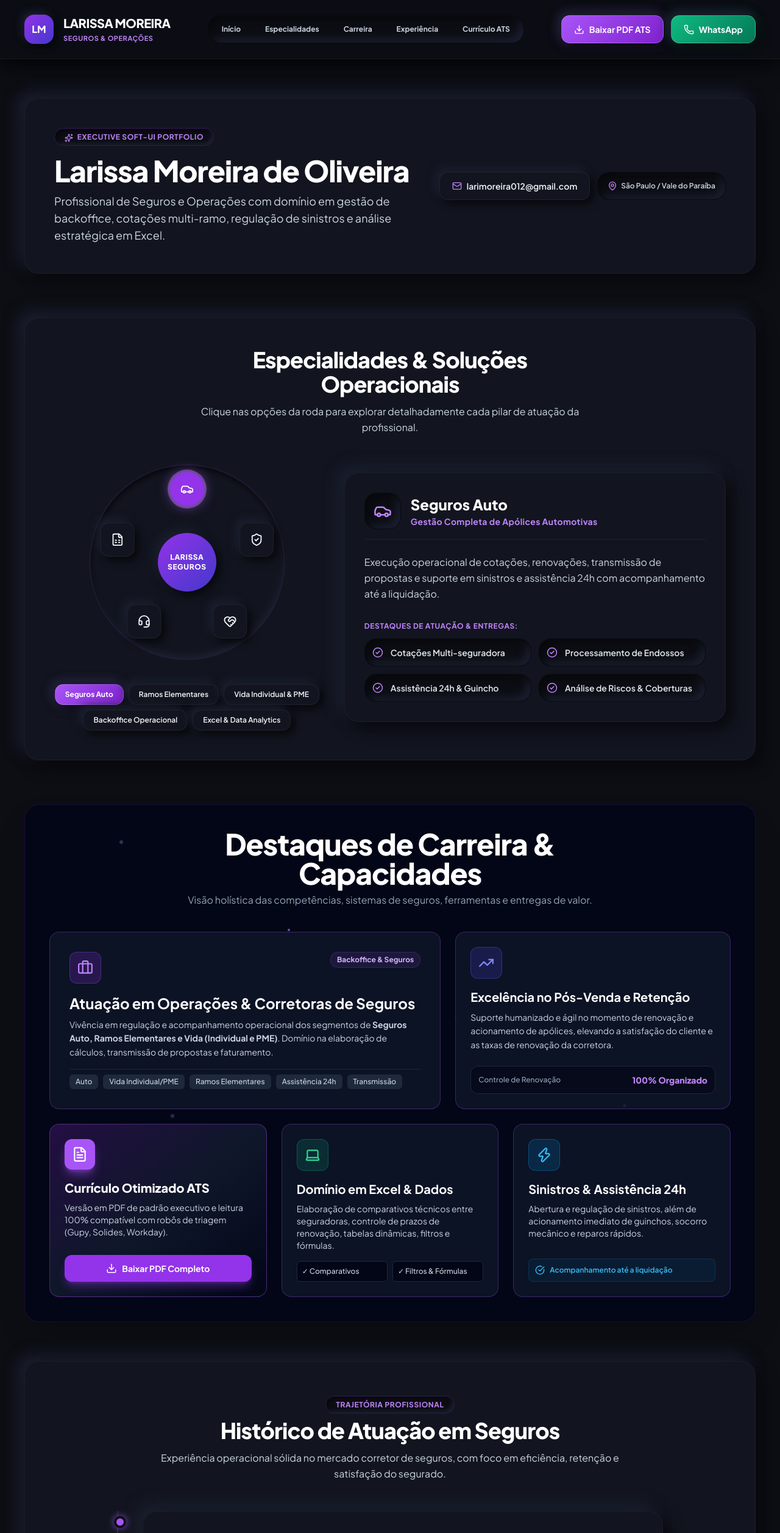
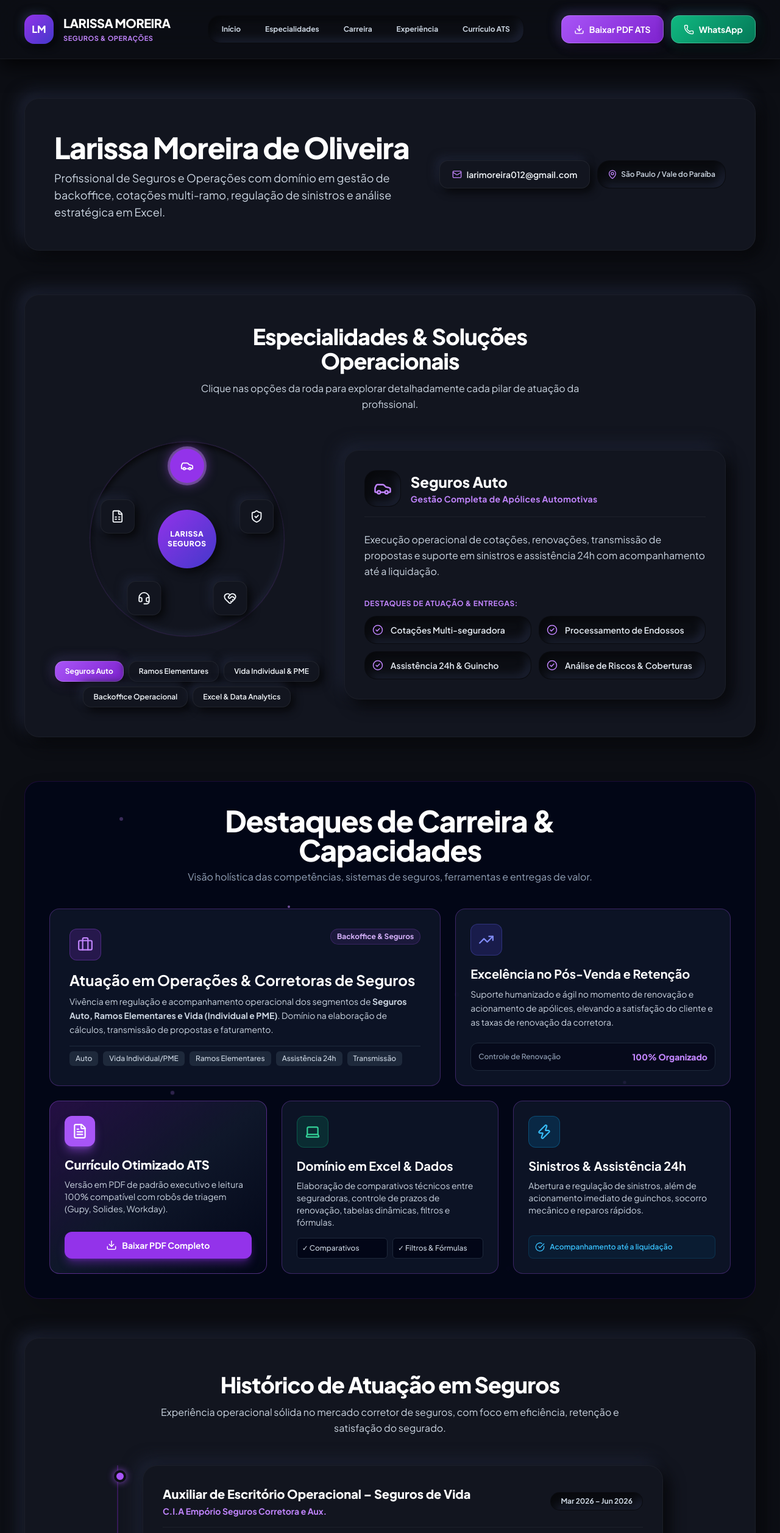
Before and after one commit to willdbga-code/Larissa, a React (Vite) app in the folder Portifolio/: page / in a window 1280 px wide. Shown: the top 2514 px of the page at 61% size. Built offline with nearby package versions, Linux system fonts and the light colour scheme.

Commit message:
style: remove hero section badge pill EXECUTIVE SOFT-UI PORTFOLIO

```diff
--- a/Portifolio/src/App.jsx
+++ b/Portifolio/src/App.jsx
@@ -118,9 +118,6 @@ function App() {
         <section id="hero">
           <div className="neu-card p-8 md:p-12 flex flex-col md:flex-row justify-between items-start md:items-center gap-6">
             <div className="space-y-3 max-w-3xl">
-              <span className="neu-badge">
-                <Sparkles size={14} className="inline mr-1 text-purple-400" /> Executive Soft-UI Portfolio
-              </span>
               <h1 className="text-3xl md:text-5xl font-black text-white tracking-tight leading-tight pt-2">
                 Larissa Moreira de Oliveira
               </h1>
@@ -169,9 +166,6 @@ function App() {
         {/* EXPERIENCE TIMELINE SECTION */}
         <section id="experiencia" className="neu-card p-8 md:p-14 space-y-12">
           <div className="max-w-3xl mx-auto text-center space-y-3">
-            <span className="neu-badge">
-              Trajetória Profissional
-            </span>
             <h2 className="text-3xl md:text-4xl font-black text-white tracking-tight">
               Histórico de Atuação em Seguros
             </h2>
```
